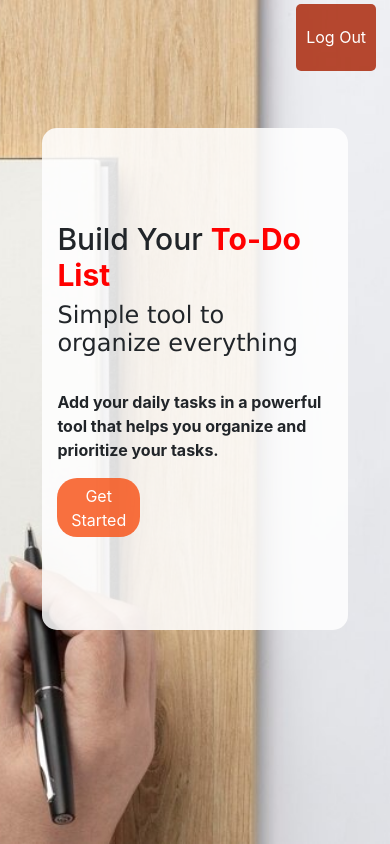
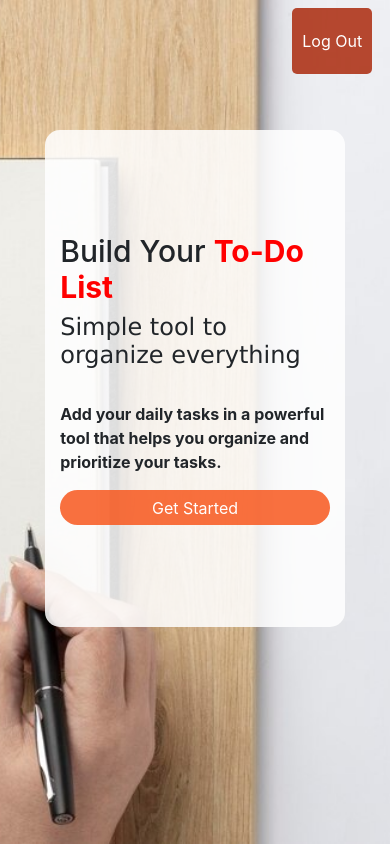
Before and after one commit to sharayuaswale-23/TodoList-website, a React (Create React App) app: page /home in a window 390 px wide. Built offline with nearby package versions, Linux system fonts and the light colour scheme.

Commit message:
fourteen commit

```diff
--- a/src/components/SignUp/signup.css
+++ b/src/components/SignUp/signup.css
@@ -22,6 +22,6 @@ text-align: center;
 }
 @media (max-width: 768px){
 .signup-cont{
-  width: 70%;
+  width: 75%;
 }
 }
--- a/src/components/home/home.css
+++ b/src/components/home/home.css
@@ -59,7 +59,7 @@ font-weight: 700;
   cursor: pointer;
   color: white;
   padding: 2%;
-  width: 30%;
+  width: auto;
 }
 .lower-cont button:hover{
   background-color: rgb(253,73,8);
@@ -71,6 +71,7 @@ font-weight: 700;
 .right-cont{
   width: 100%;
   background: transparent;
+  padding: 2%;
 }
 .lower-cont{
   padding: 4%;
--- a/src/components/home/home.js
+++ b/src/components/home/home.js
@@ -35,7 +35,7 @@ const Home = ()=>{
         <div className='left-blank'></div>
         <div className='right-cont'>
             <div className='top-cont'>
-                <button className='btn btn-danger'>Log Out</button>
+                <button onClick={onLogoutTodo} className='btn btn-danger'>Log Out</button>
             </div>
             <div className='lower-cont'>
                 <h2>Build Your <span>To-Do List</span></h2>
```
